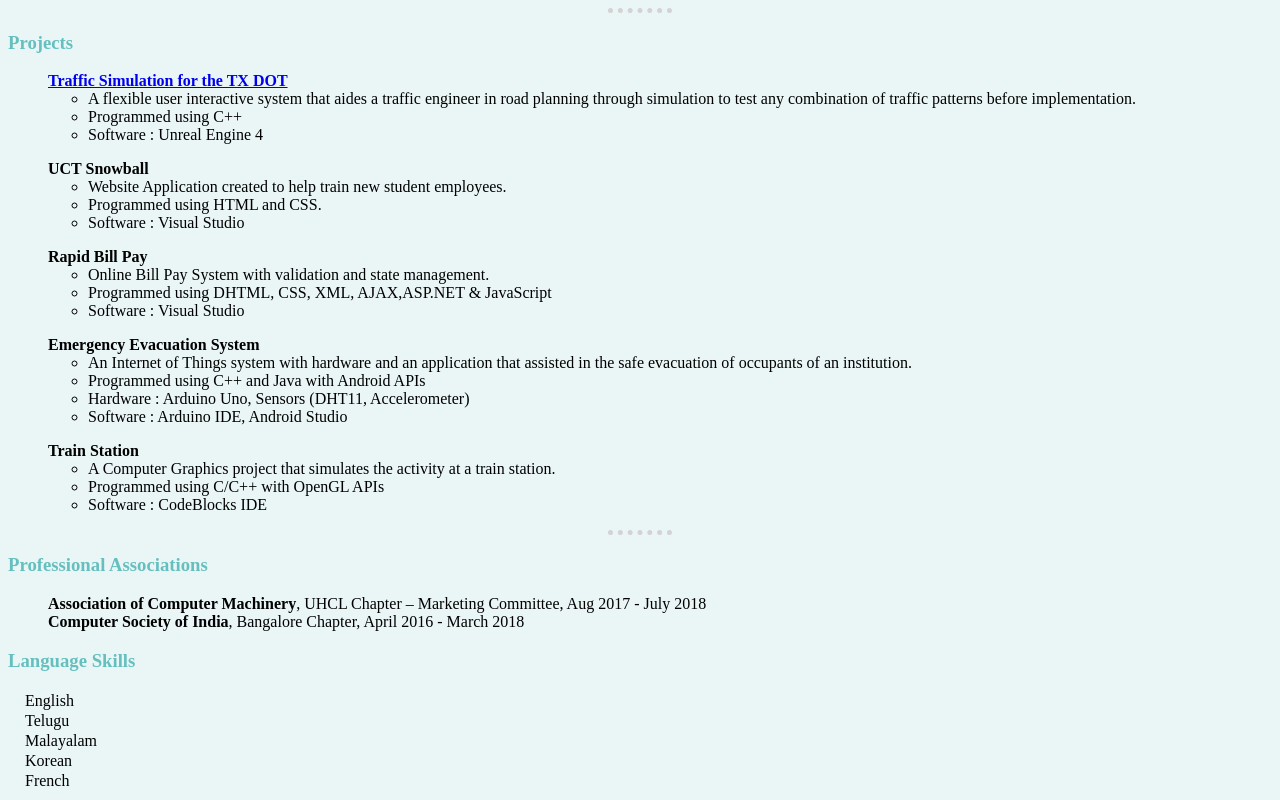
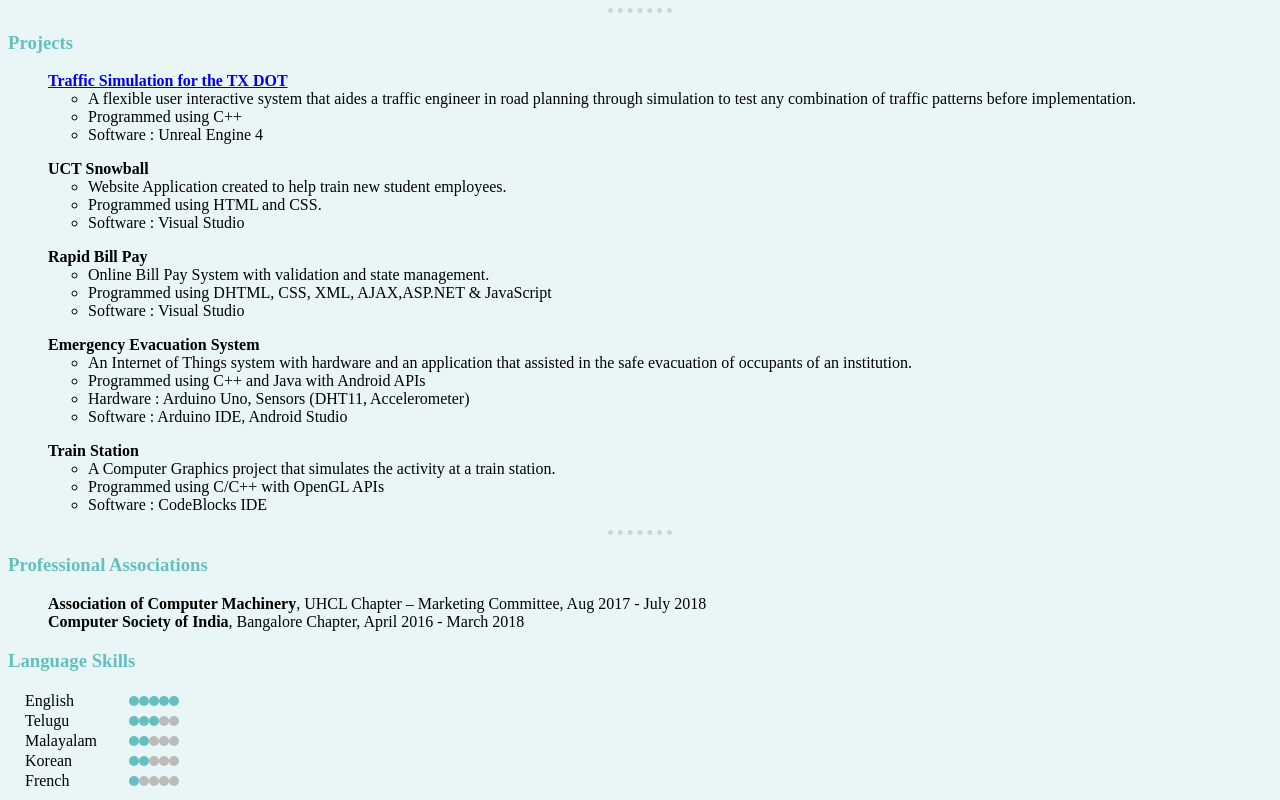
Before and after one commit to kp915/Resume, a plain HTML site: page index.html in a window 1280 px wide. Shown: the part 708-1508 px from the top of the page. Drawn offline with Linux system fonts and the light colour scheme.

Commit message:
Update styles.css

```diff
--- a/CSS/styles.css
+++ b/CSS/styles.css
@@ -15,7 +15,7 @@ h1 {
   text-align: center;
 }
 
-topheading {
+.topheading {
   text-decoration: none;
   color: inherit;
 }
@@ -32,7 +32,7 @@ td{
   padding:0 15px 0 15px
 }
 
-dot {
+.dot {
   height: 10px;
   width: 10px;
   background-color: #bbb;
@@ -40,7 +40,7 @@ dot {
   display: inline-block;
 }
 
-dot-colored {
+.dot-colored {
   height: 10px;
   width: 10px;
   background-color: #66BFBF;
```
